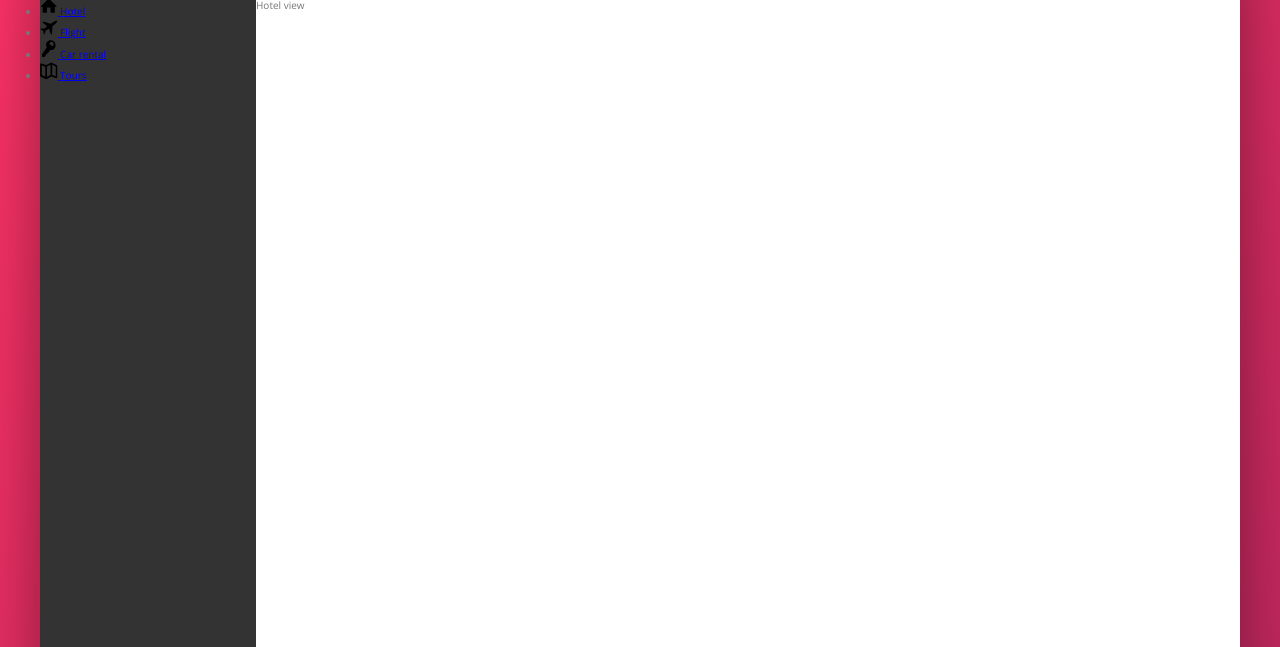
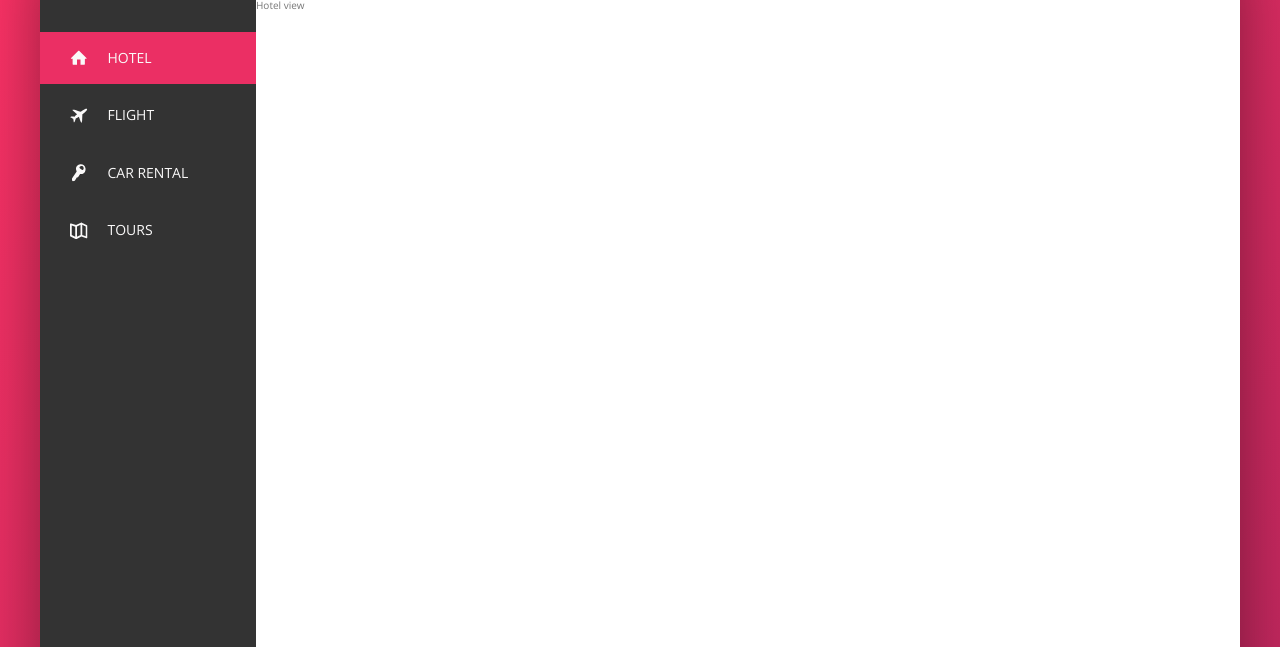
Before and after one commit to ViktorGeorgiev98/TrilloProject, a website: page index.html in a window 1280 px wide. Shown: the part 153-800 px from the top of the page. Drawn offline with nearby package versions, Linux system fonts and the light colour scheme.

Commit message:
finished the sidebar nav

```diff
--- a/index.html
+++ b/index.html
@@ -45,7 +45,7 @@
             <div class="content">
                 <nav class="sidebar">
                     <ul class="side-nav">
-                        <li class="side-nav__item">
+                        <li class="side-nav__item side-nav__item--active">
                             <a href="#" class="side-nav__link">
                                 <svg class="side-nav__icon">
                                     <use xlink:href="img/sprite.svg#icon-home"></use>
--- a/sass/_components.scss
+++ b/sass/_components.scss
@@ -129,18 +129,64 @@
 //  SIDE NAVIGATION
 
 .side-nav {
+    font-size: 1.4rem;
+    list-style: none;
+    margin-top: 3.5rem;
 
     &__item {
+        position: relative;
 
+        &:not(:last-child) {
+            margin-bottom: 0.5rem;
+        }
     }
 
-    &__link {
+    &__item::before {
+        content: "";
+        position: absolute;
+        top: 0;
+        left: 0;
+        height: 100%;
+        width: 3px;
+        background-color: var(--color-primary);
+        transform: scaleY(0);
+        transition: transform 0.3s,
+        width 0.4s cubic-bezier(1,0,0,1) 0.2s,
+        background-color 0.1s; // start slow, become fast, finish slow
+    }
+
+    &__item:hover::before,
+    &__item--active::before {
+        transform: scaleY(1);
+        width: 100%; // we need to add a delay so it can work nicely
+    }
+
+    &__item:active::before {
+        background-color: var(--color-primary-light);
+    }
+
+    &__link:link,
+    &__link:visited {
+        color: var(--color-grey-light-1);
+        text-decoration: none;
+        text-transform: uppercase;
+        display: block;
+        padding: 1.5rem 3rem;
+        display: flex;
+        align-items: center;
+        z-index: 10;
+        position: relative;
+    }
+
+    &__link:hover {
 
     }
 
     &__icon {
         width: 1.75rem;
         height: 1.75rem;
+        margin-right: 2rem;
+        fill: currentColor; // the current color of the element or its parent
     }
 }
 
```
Also changed, not shown: css/style.css.
